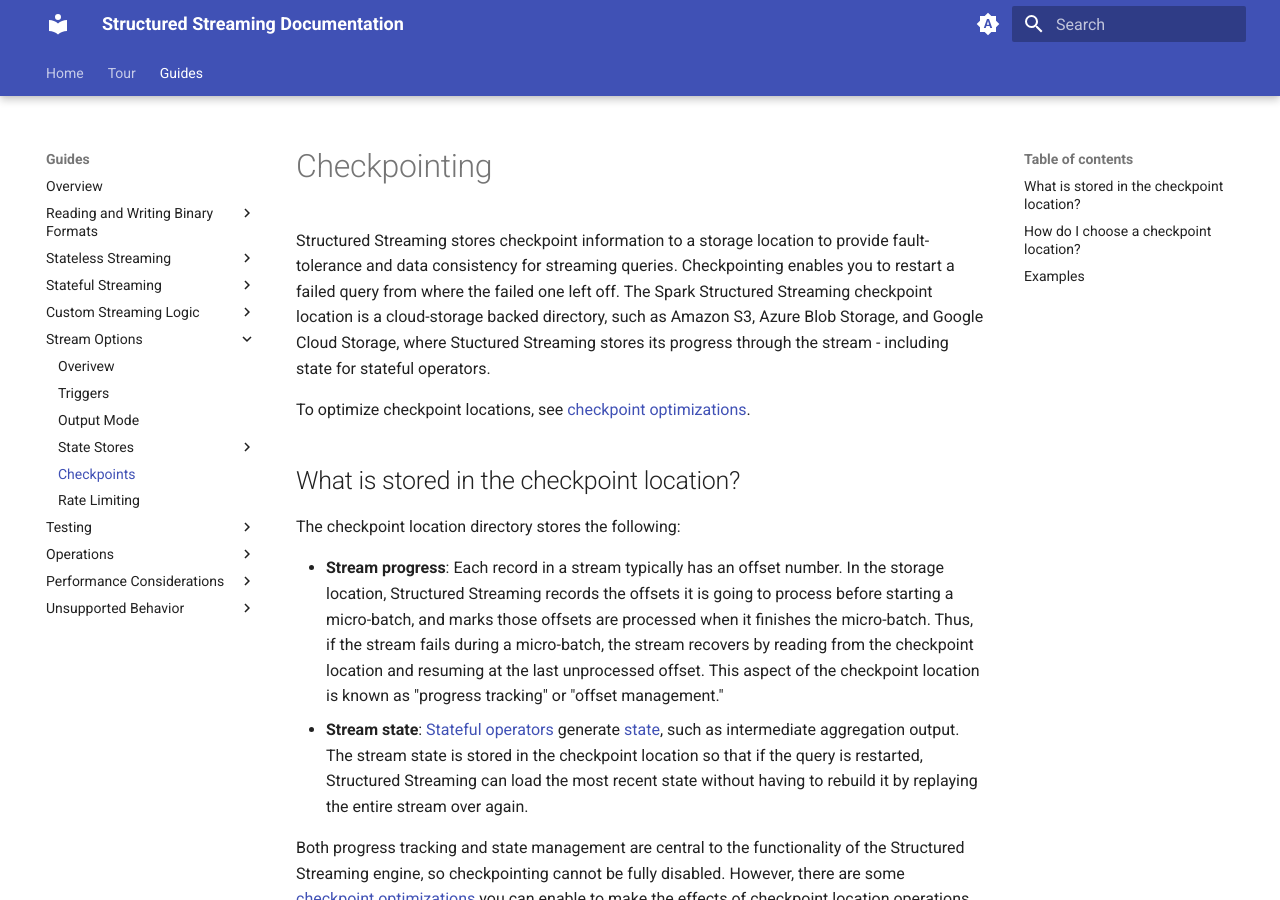
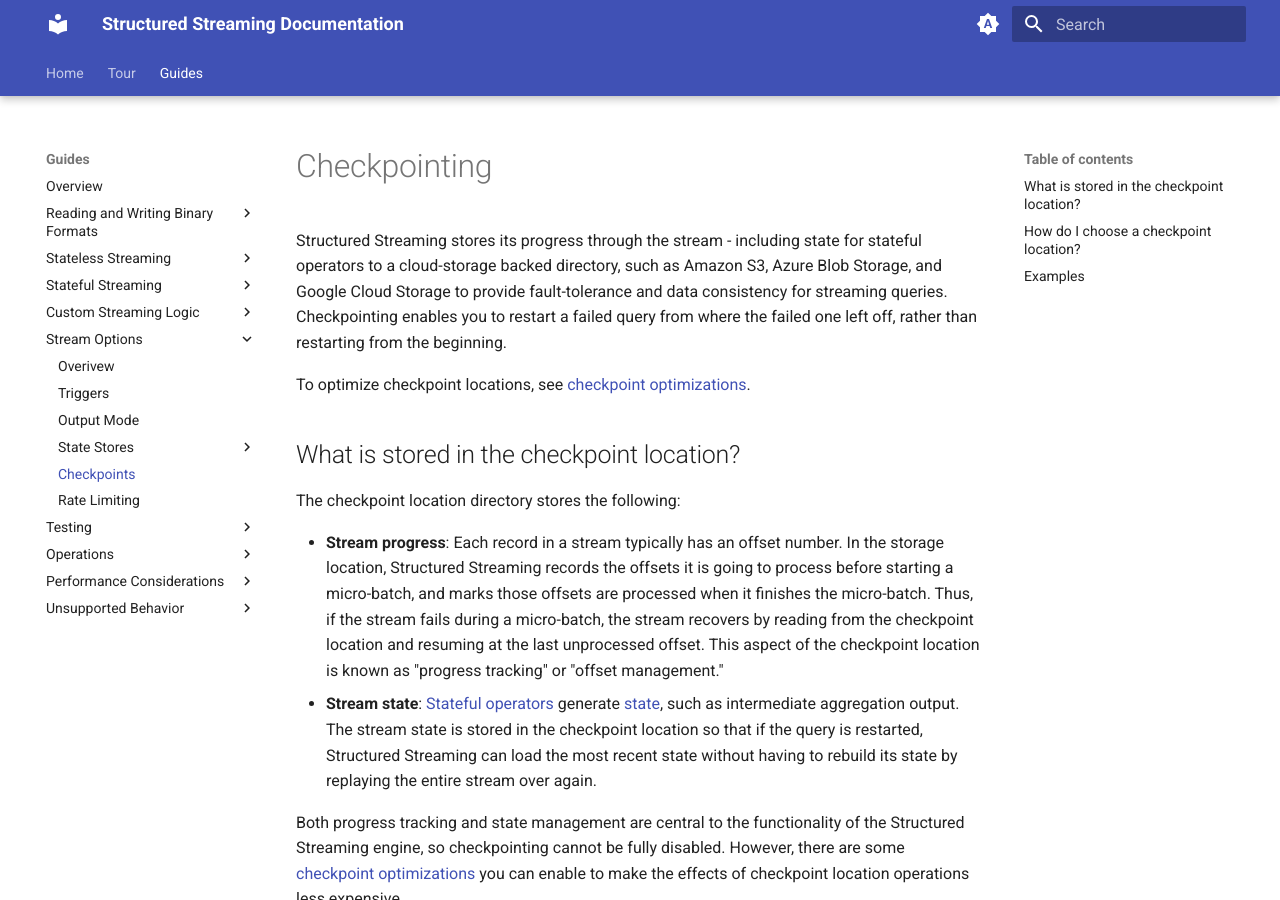
Before and after one commit to neilramaswamy/structured-streaming, an MkDocs documentation site: the page built from docs/guides/stream_options/checkpointing.md, in a window 1280 px wide and 900 px high. Built offline with MkDocs 1.6.1 and Material for MkDocs 9.7.7, drawn with Linux system fonts in a browser that asks for light colours.

Commit message:
wip - edits per Neil review

```diff
--- a/docs/guides/stream_options/checkpointing.md
+++ b/docs/guides/stream_options/checkpointing.md
@@ -1,6 +1,6 @@
 # Checkpointing
 
-Structured Streaming stores checkpoint information to a storage location to provide fault-tolerance and data consistency for streaming queries. Checkpointing enables you to restart a failed query from where the failed one left off. The Spark Structured Streaming checkpoint location is a cloud-storage backed directory, such as Amazon S3, Azure Blob Storage, and Google Cloud Storage, where Stuctured Streaming stores its progress through the stream - including state for stateful operators.
+Structured Streaming stores its progress through the stream - including state for stateful operators to a cloud-storage backed directory, such as Amazon S3, Azure Blob Storage, and Google Cloud Storage to provide fault-tolerance and data consistency for streaming queries. Checkpointing enables you to restart a failed query from where the failed one left off, rather than restarting from the beginning.
 
 To optimize checkpoint locations, see [checkpoint optimizations]().
 
@@ -9,7 +9,7 @@ To optimize checkpoint locations, see [checkpoint optimizations]().
 The checkpoint location directory stores the following:
 
 - **Stream progress**: Each record in a stream typically has an offset number. In the storage location, Structured Streaming records the offsets it is going to process before starting a micro-batch, and marks those offsets are processed when it finishes the micro-batch. Thus, if the stream fails during a micro-batch, the stream recovers by reading from the checkpoint location and resuming at the last unprocessed offset. This aspect of the checkpoint location is known as "progress tracking" or "offset management."
-- **Stream state**: [Stateful operators]() generate [state](), such as intermediate aggregation output. The stream state is stored in the checkpoint location so that if the query is restarted, Structured Streaming can load the most recent state without having to rebuild it by replaying the entire stream over again.
+- **Stream state**: [Stateful operators]() generate [state](), such as intermediate aggregation output. The stream state is stored in the checkpoint location so that if the query is restarted, Structured Streaming can load the most recent state without having to rebuild its state by replaying the entire stream over again.
 
 Both progress tracking and state management are central to the functionality of the Structured Streaming engine, so checkpointing cannot be fully disabled. However, there are some [checkpoint optimizations]() you can enable to make the effects of checkpoint location operations less expensive.
 
```
